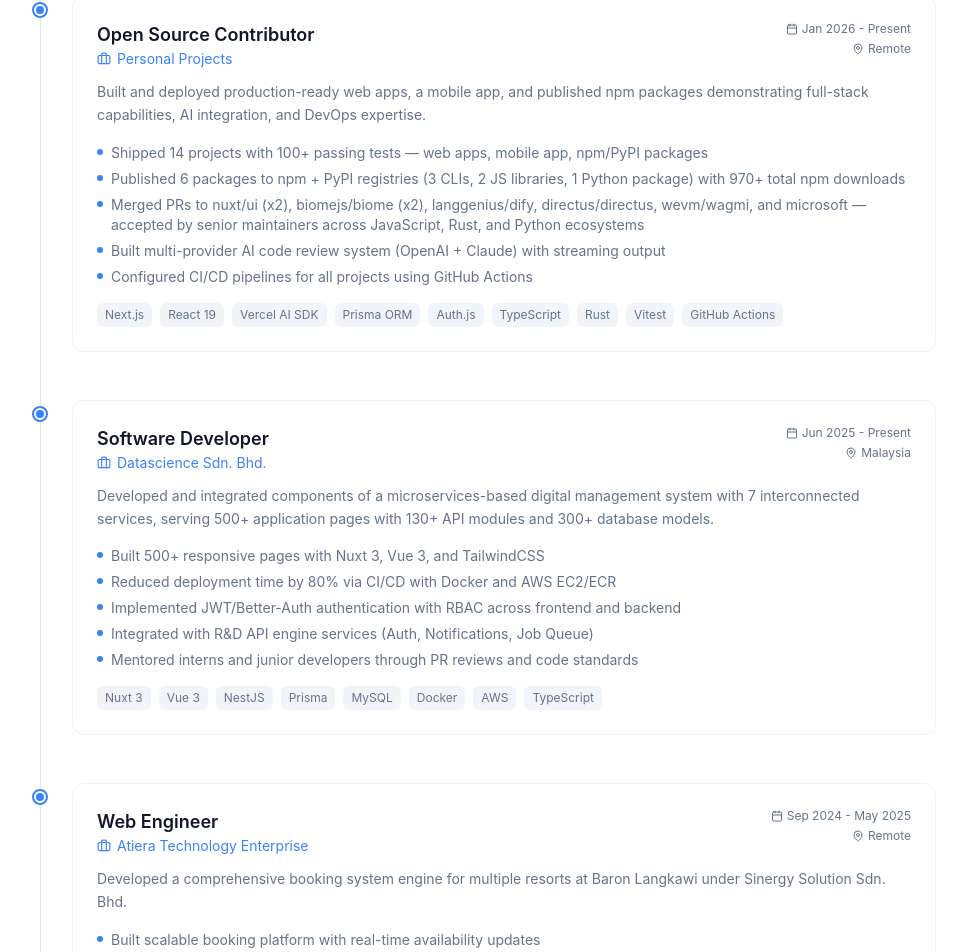
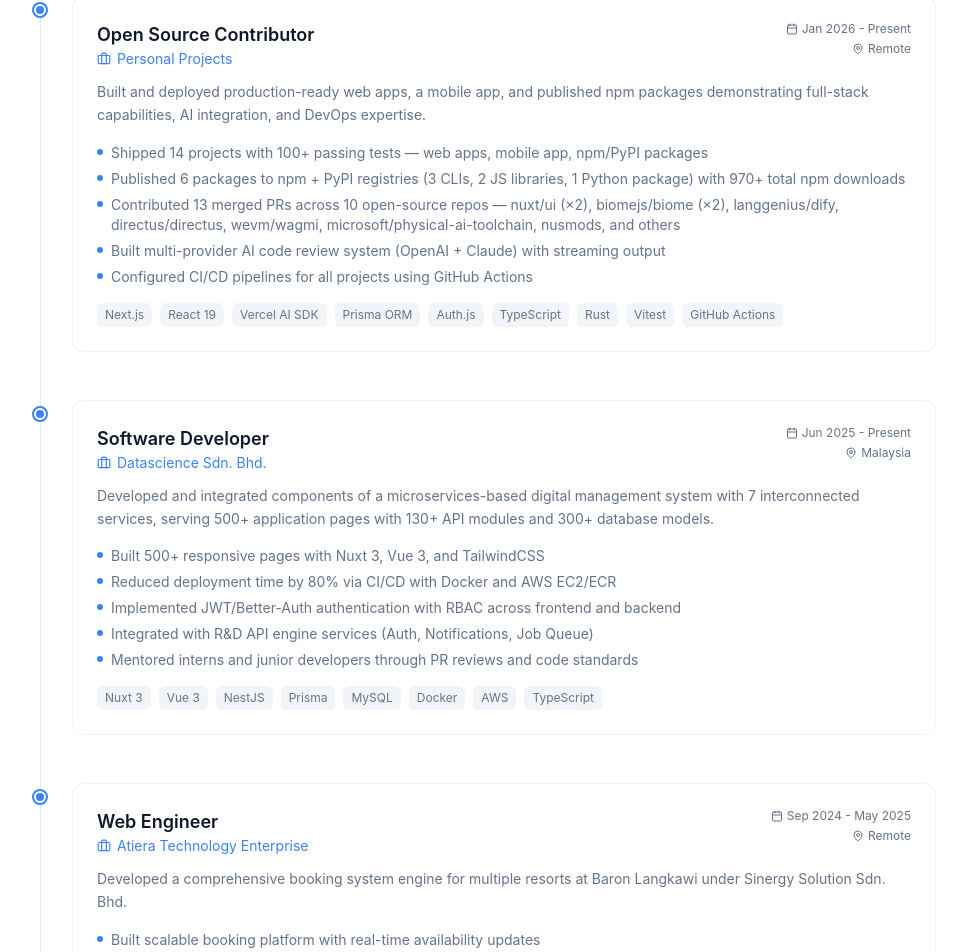
Before and after one commit to faizkhairi/faizkhairi.github.io, a React (Vite) app: page / in a window 1280 px wide. Shown: the part 5054-6006 px from the top of the page, without its empty margins (152-1119 px from the left). Built offline with nearby package versions, Linux system fonts and the light colour scheme.

Commit message:
docs: update OSS contributor achievement count
Sync to 13 merged PRs across 10 upstream repositories.

```diff
--- a/src/data/portfolio.ts
+++ b/src/data/portfolio.ts
@@ -238,7 +238,7 @@
     achievements: [
       "Shipped 14 projects with 100+ passing tests — web apps, mobile app, npm/PyPI packages",
       "Published 6 packages to npm + PyPI registries (3 CLIs, 2 JS libraries, 1 Python package) with 970+ total npm downloads",
-      "Merged PRs to nuxt/ui (x2), biomejs/biome (x2), langgenius/dify, directus/directus, wevm/wagmi, and microsoft — accepted by senior maintainers across JavaScript, Rust, and Python ecosystems",
+      "Contributed 13 merged PRs across 10 open-source repos — nuxt/ui (×2), biomejs/biome (×2), langgenius/dify, directus/directus, wevm/wagmi, microsoft/physical-ai-toolchain, nusmods, and others",
       "Built multi-provider AI code review system (OpenAI + Claude) with streaming output",
       "Configured CI/CD pipelines for all projects using GitHub Actions",
     ],
```
